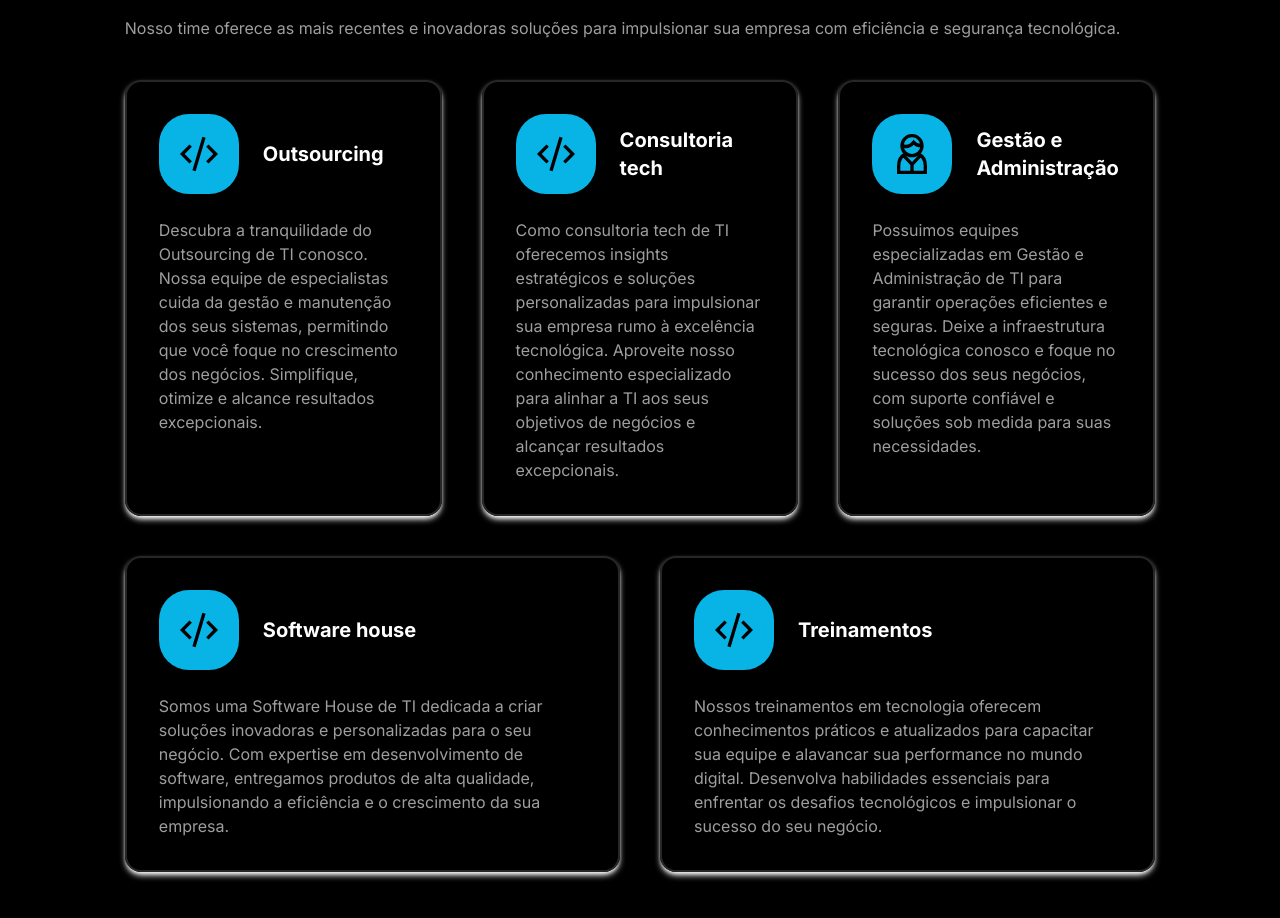
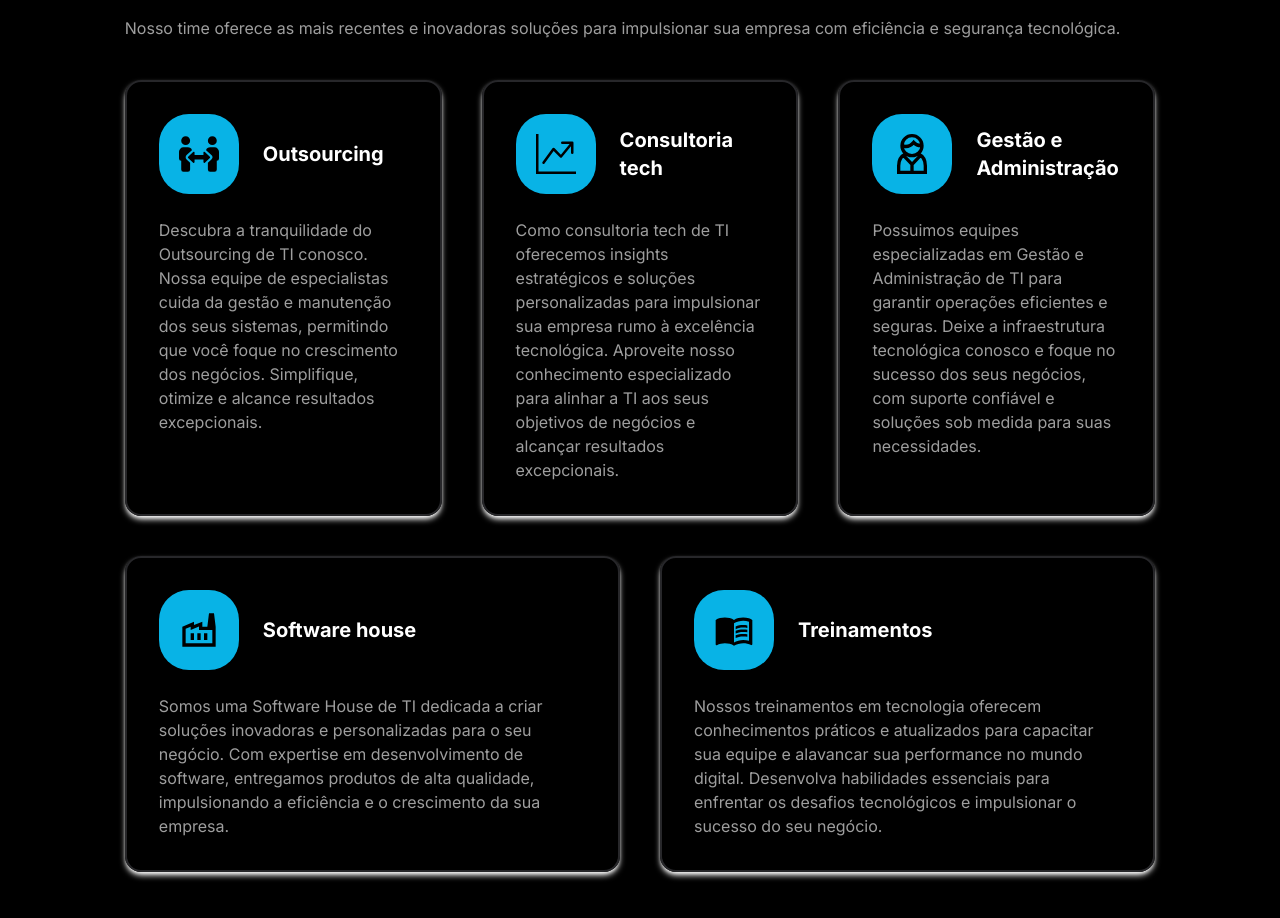
Before and after one commit to RodrigoNeoEx/prorise, a Next.js app: page / in a window 1280 px wide. Shown: the part 920-1838 px from the top of the page. Built offline with nearby package versions, Linux system fonts and the light colour scheme.

Commit message:
feat: add icons on cards

```diff
--- a/src/components/sections/ServicesSection.tsx
+++ b/src/components/sections/ServicesSection.tsx
@@ -1,10 +1,13 @@
 import { ContentContainer } from "@/components/ContentContainer";
 import { SectionHeader } from "@/components/SectionHeader";
 
-import { GrUserManager, GrCode } from "react-icons/gr";
+import { GrUserManager } from "react-icons/gr";
 
 import { motion, useAnimationControls, useInView } from "framer-motion";
 import { useEffect, useRef } from "react";
+import { MdMenuBook, MdOutlineFactory } from "react-icons/md";
+import { BsGraphUpArrow } from "react-icons/bs";
+import { FaPeopleArrows } from "react-icons/fa";
 
 export const ServicesSection = () => {
 	const servicesContainerRef = useRef(null);
@@ -21,31 +24,31 @@ export const ServicesSection = () => {
 
 	const services = [
 		{
-			icon: <GrCode size={40} color="white" />,
+			icon: <FaPeopleArrows size={40} color="black" />,
 			title: "Outsourcing",
 			description:
 				"Descubra a tranquilidade do Outsourcing de TI conosco. Nossa equipe de especialistas cuida da gestão e manutenção dos seus sistemas, permitindo que você foque no crescimento dos negócios. Simplifique, otimize e alcance resultados excepcionais.",
 		},
 		{
-			icon: <GrCode size={40} color="white" />,
+			icon: <BsGraphUpArrow size={40} color="black" />,
 			title: "Consultoria tech",
 			description:
 				"Como consultoria tech de TI oferecemos insights estratégicos e soluções personalizadas para impulsionar sua empresa rumo à excelência tecnológica. Aproveite nosso conhecimento especializado para alinhar a TI aos seus objetivos de negócios e alcançar resultados excepcionais.",
 		},
 		{
-			icon: <GrUserManager size={40} color="white" />,
+			icon: <GrUserManager size={40} color="black" />,
 			title: "Gestão e Administração",
 			description:
 				"Possuimos equipes especializadas em Gestão e Administração de TI para garantir operações eficientes e seguras. Deixe a infraestrutura tecnológica conosco e foque no sucesso dos seus negócios, com suporte confiável e soluções sob medida para suas necessidades.",
 		},
 		{
-			icon: <GrCode size={40} color="white" />,
+			icon: <MdOutlineFactory size={40} color="black" />,
 			title: "Software house",
 			description:
 				"Somos uma Software House de TI dedicada a criar soluções inovadoras e personalizadas para o seu negócio. Com expertise em desenvolvimento de software, entregamos produtos de alta qualidade, impulsionando a eficiência e o crescimento da sua empresa.",
 		},
 		{
-			icon: <GrCode size={40} color="white" />,
+			icon: <MdMenuBook size={40} color="black" />,
 			title: "Treinamentos",
 			description:
 				"Nossos treinamentos em tecnologia oferecem conhecimentos práticos e atualizados para capacitar sua equipe e alavancar sua performance no mundo digital. Desenvolva habilidades essenciais para enfrentar os desafios tecnológicos e impulsionar o sucesso do seu negócio.",
```
